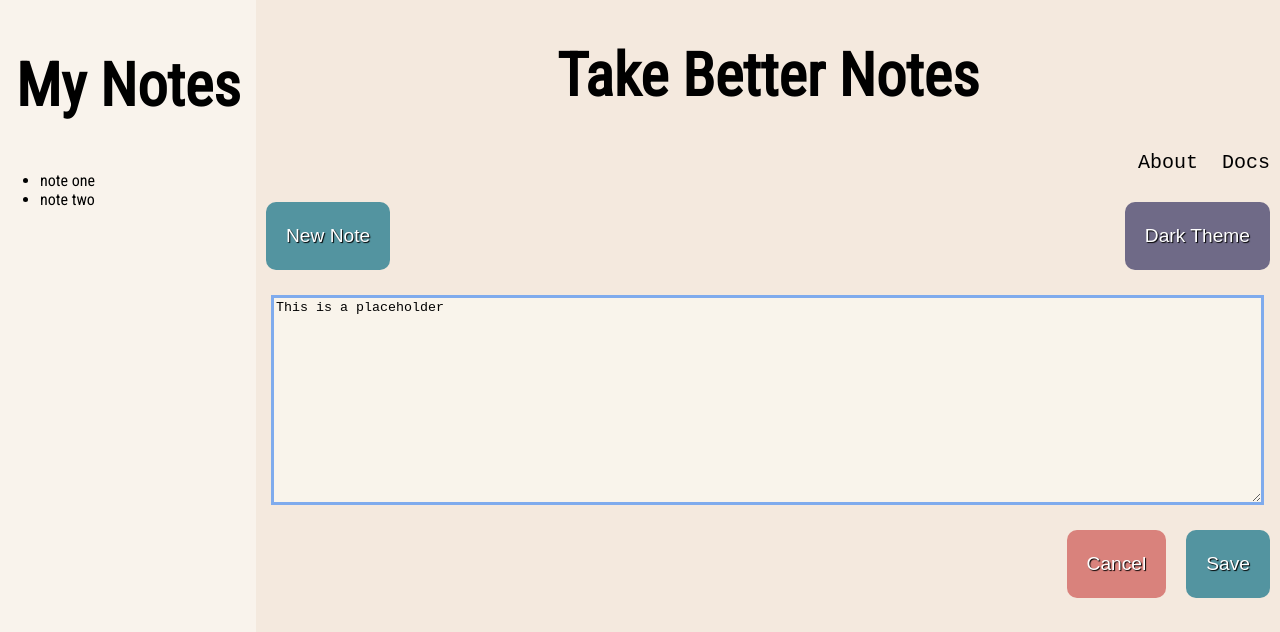
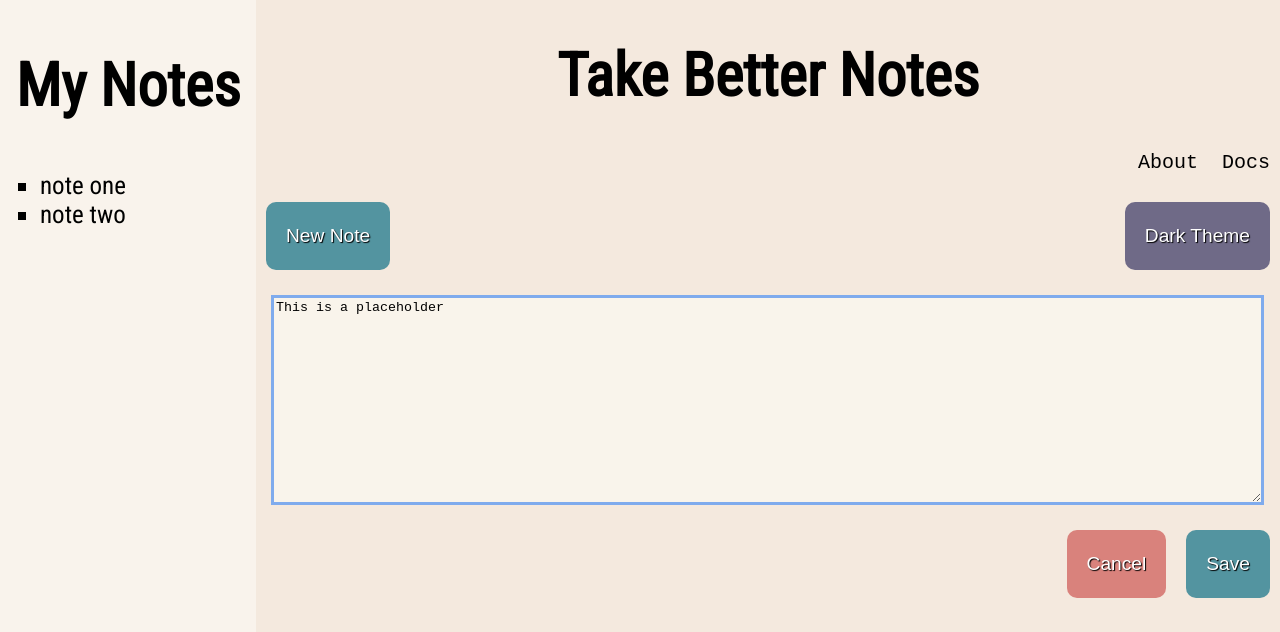
Before and after one commit to DanielLazzaroni125/Assignment2, a plain HTML site: page index.html in a window 1280 px wide. Shown: the top 632 px of the page. Drawn offline with Linux system fonts and the light colour scheme.

Commit message:
styled list element

```diff
--- a/stylesheets/stylesheet.css
+++ b/stylesheets/stylesheet.css
@@ -46,6 +46,10 @@
     .bottom{
         grid-area: bottom_content;
         grid-column: 2;
+    }
+    ul{
+        font-size: 25px;
+        list-style-type: square;
     }
     aside{
         grid-column: 1;
```
